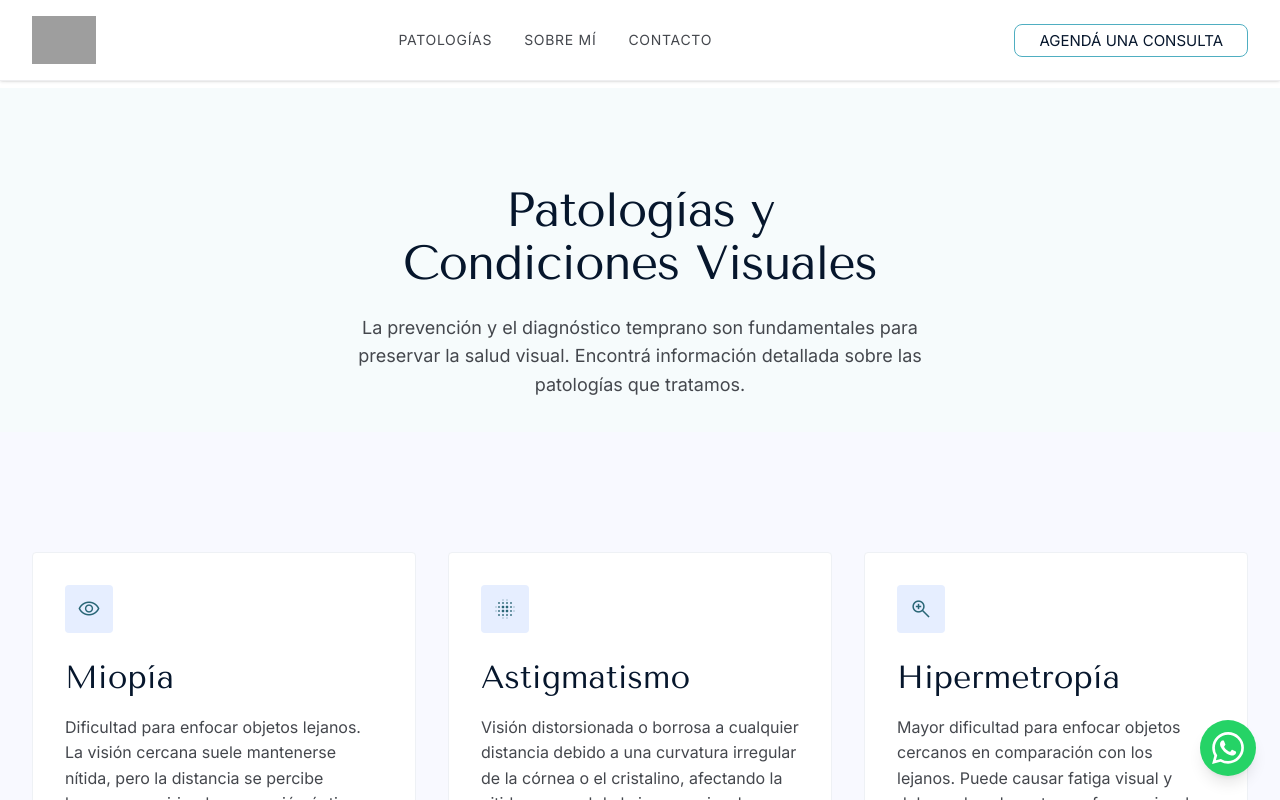
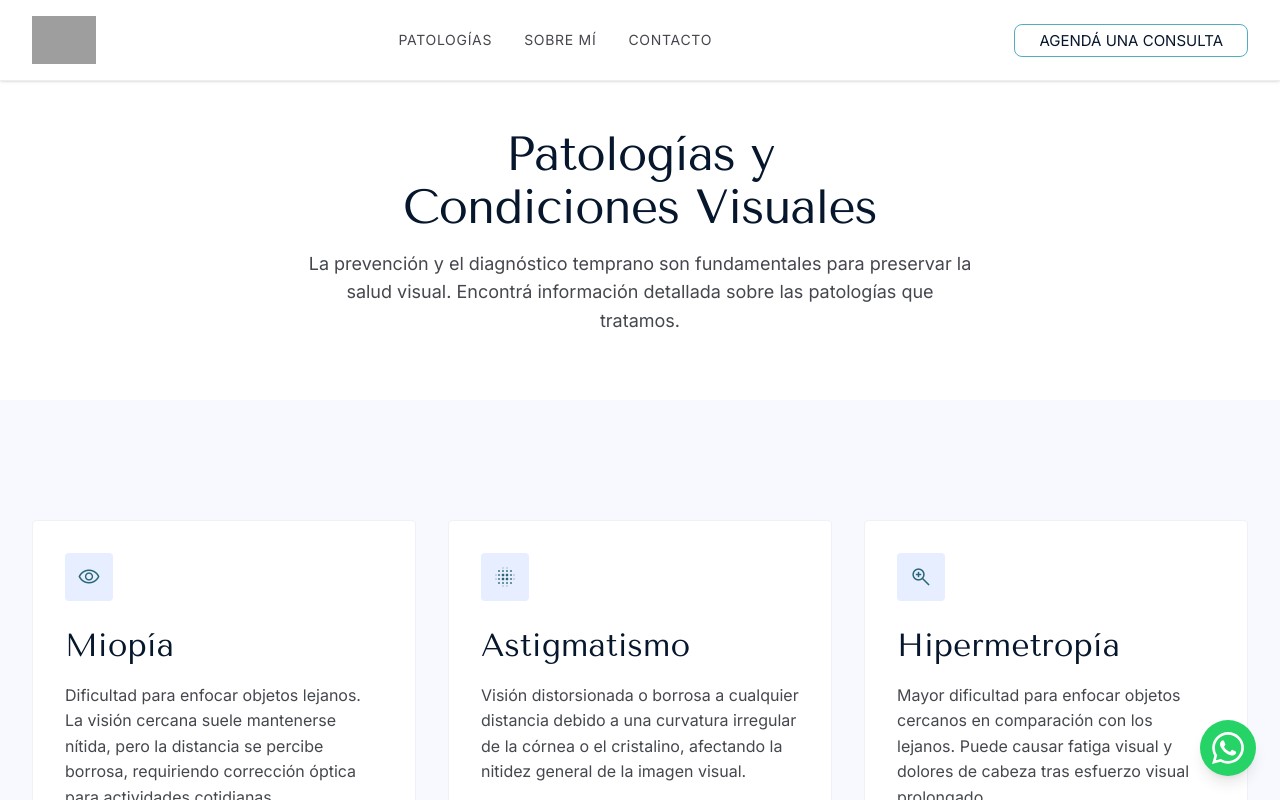
Before and after one commit to dibrand-dev/taboada, a Next.js app in the folder web-app/: page /patologias in a window 1280 px wide. Shown: the top 800 px of the page. Built offline with nearby package versions, Linux system fonts and the light colour scheme; grey boxes are pictures that could not be loaded.

Commit message:
style: make patologias hero exactly match preguntas-frecuentes hero

```diff
--- a/web-app/src/app/patologias/page.tsx
+++ b/web-app/src/app/patologias/page.tsx
@@ -3,19 +3,15 @@ import Head from "next/head";
 export default function Patologias() {
   return (
     <>
-      <main className="flex-grow pt-[72px] md:pt-[88px]">
+      <main className="flex-grow pt-32 pb-24">
         {/* Hero Section */}
-        <section className="bg-[#f6fbfc] px-8 pt-24 pb-8">
-          <div className="max-w-[800px] mx-auto text-center flex flex-col items-center">
-            <div className="space-y-6">
-              <h1 className="font-marcellus text-[48px] font-normal leading-[1.1] tracking-[-0.02em] text-primary">
-                Patologías y<br />Condiciones Visuales
-              </h1>
-              <p className="font-inter text-[18px] leading-[1.6] text-on-surface-variant max-w-xl mx-auto">
-                La prevención y el diagnóstico temprano son fundamentales para preservar la salud visual. Encontrá información detallada sobre las patologías que tratamos.
-              </p>
-            </div>
-          </div>
+        <section className="px-8 text-center mb-16">
+          <h1 className="font-marcellus text-[48px] font-normal leading-[1.1] tracking-[-0.02em] text-primary mb-4">
+            Patologías y<br />Condiciones Visuales
+          </h1>
+          <p className="font-inter text-[18px] leading-[1.6] text-on-surface-variant max-w-2xl mx-auto">
+            La prevención y el diagnóstico temprano son fundamentales para preservar la salud visual. Encontrá información detallada sobre las patologías que tratamos.
+          </p>
         </section>
 
         {/* Content Grid */}
```
Also changed, not shown: 2 other files (tests, documents, lock files or other folders).
